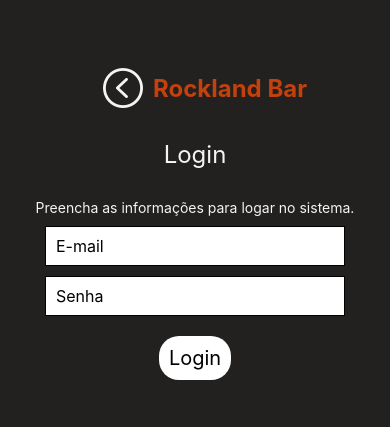
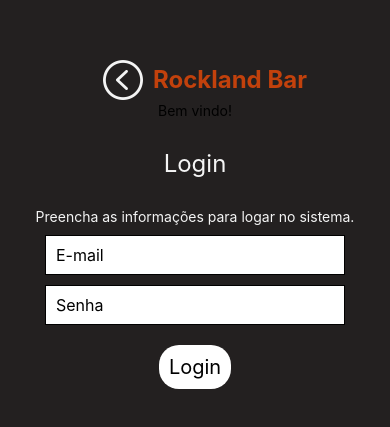
Before and after one commit to Ueverson/campany-app, a React Native app: screen /login in a window 390 px wide. Shown: the part 209-636 px from the top of the page. Built offline with nearby package versions, Linux system fonts and the light colour scheme.

Commit message:
Criação de um estilo para a página de login

```diff
--- a/src/pages/login.tsx
+++ b/src/pages/login.tsx
@@ -73,6 +73,7 @@ function Login({ navigation }: any): JSX.Element {
   return (
     <View style={styles.container}>
       <HeaderEmpresa icon={<AntDesign name="leftcircleo" size={40} style={styles.headerIcon} />} to="login" />
+      <Text style={styles.welcomeText}>Bem vindo!</Text>
       <Text style={styles.pageTitle}>Login</Text>
       <Text style={styles.pageSubtitle}>Preencha as informações para logar no sistema.</Text>
       <TextInput
```
